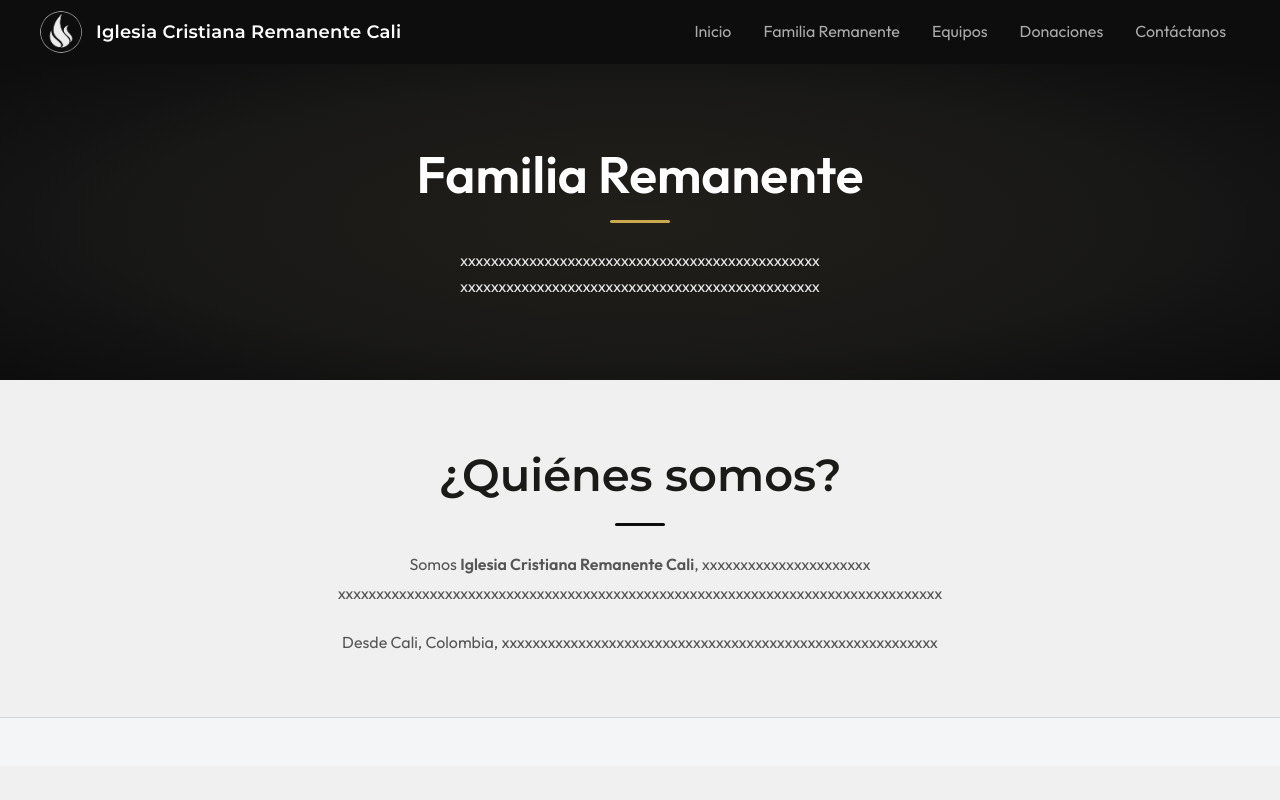
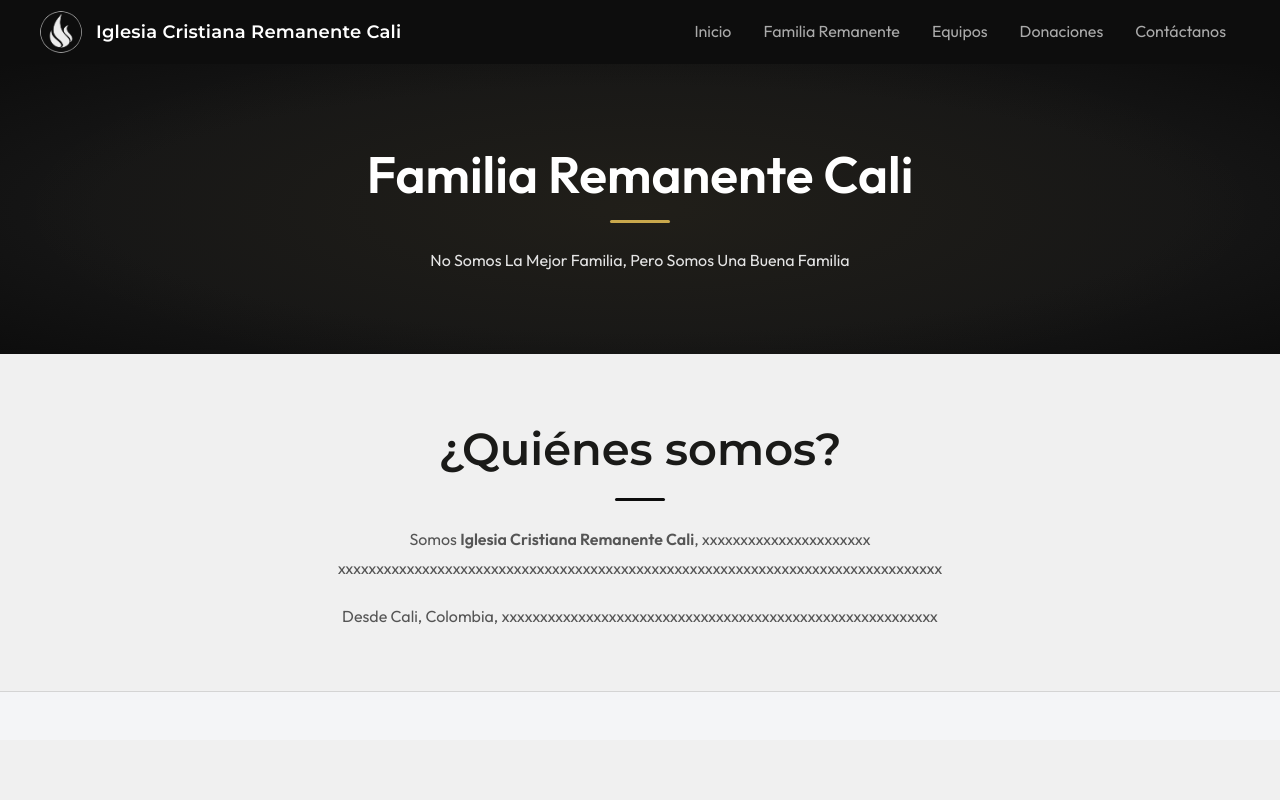
Before and after one commit to Tobinakano/IglesiaRema, a React (Vite) app in the folder Frontend/: page /familia in a window 1280 px wide. Shown: the top 800 px of the page. Built offline with nearby package versions, Linux system fonts and the light colour scheme.

Commit message:
Subi Contenido En La Landing

```diff
--- a/Frontend/src/pages/FamiliaRema.jsx
+++ b/Frontend/src/pages/FamiliaRema.jsx
@@ -7,11 +7,11 @@
       {/* HERO */}
       <section className="page-hero">
         <div className="page-hero-content">
-          <h1 className="page-hero-title">Familia Remanente</h1>
+          <h1 className="page-hero-title">Familia Remanente Cali</h1>
           <div className="page-hero-rule"></div>
           <p className="page-hero-text">
-            xxxxxxxxxxxxxxxxxxxxxxxxxxxxxxxxxxxxxxxxxxxxxxx
-            xxxxxxxxxxxxxxxxxxxxxxxxxxxxxxxxxxxxxxxxxxxxxxx
+            No Somos La Mejor Familia,
+            Pero Somos Una Buena Familia
           </p>
         </div>
       </section>
--- a/Frontend/src/pages/Inicio.jsx
+++ b/Frontend/src/pages/Inicio.jsx
@@ -1,6 +1,7 @@
 import "../styles/global.css";
 import { Link } from "react-router-dom";
 import Carousel from "../components/Carousel";
+import flayerRema from "../assets/images/Flayer Rema.png";
 
 function Inicio() {
   return (
@@ -11,10 +12,7 @@
 
         <div className="hero-content">
           <h1 className="hero-title">
-            <span className="line1">Iglesia Cristiana</span>
-            <span className="line2">
-              <span className="dim">Remanente</span> Cali
-            </span>
+            <img src={flayerRema} alt="Flayer Rema" className="hero-flayer-img" />
           </h1>
 
           <p className="hero-verse">
```
Also changed, not shown: Frontend/src/assets/images/Flayer Rema.png (added), 1 other file (tests, documents, lock files or other folders).
